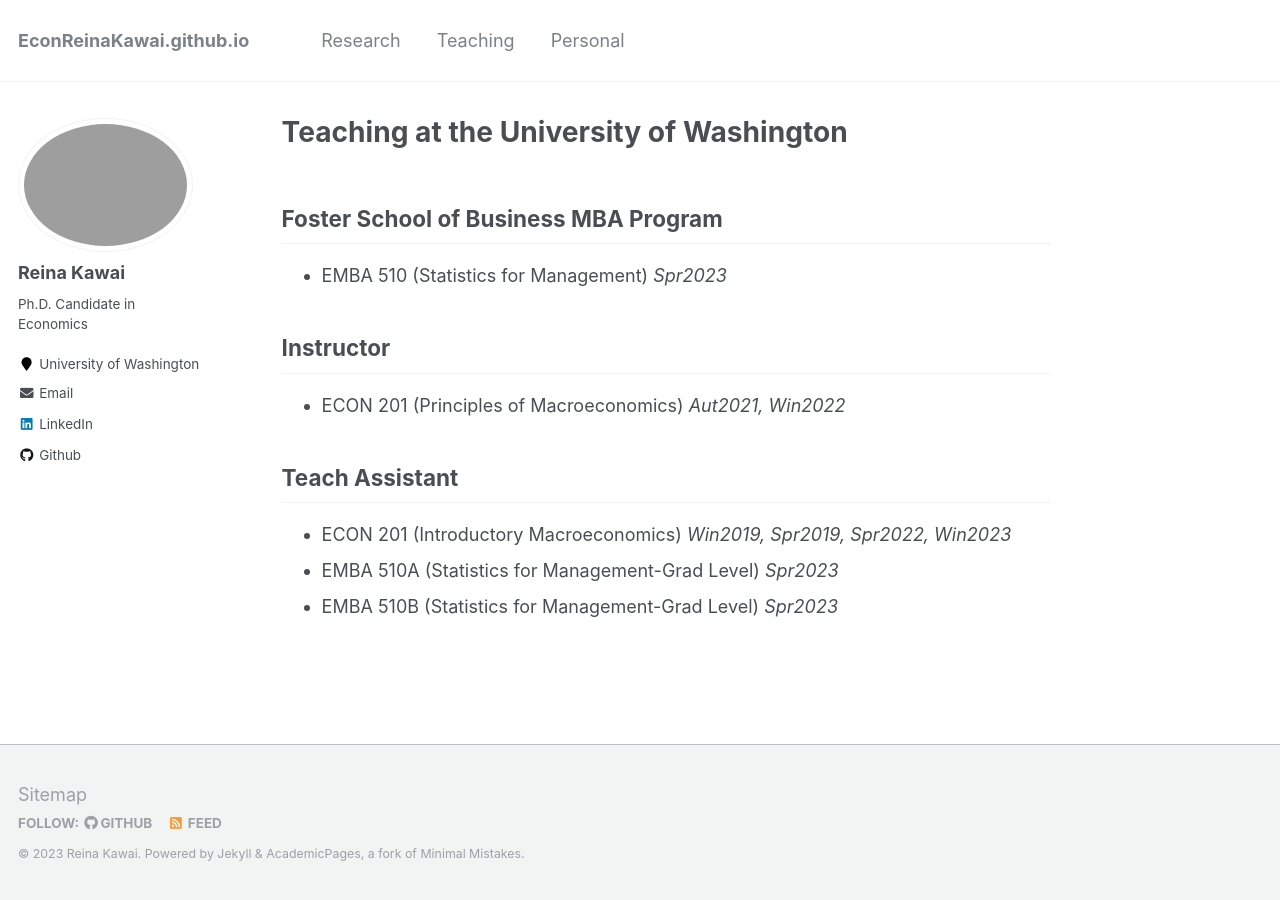
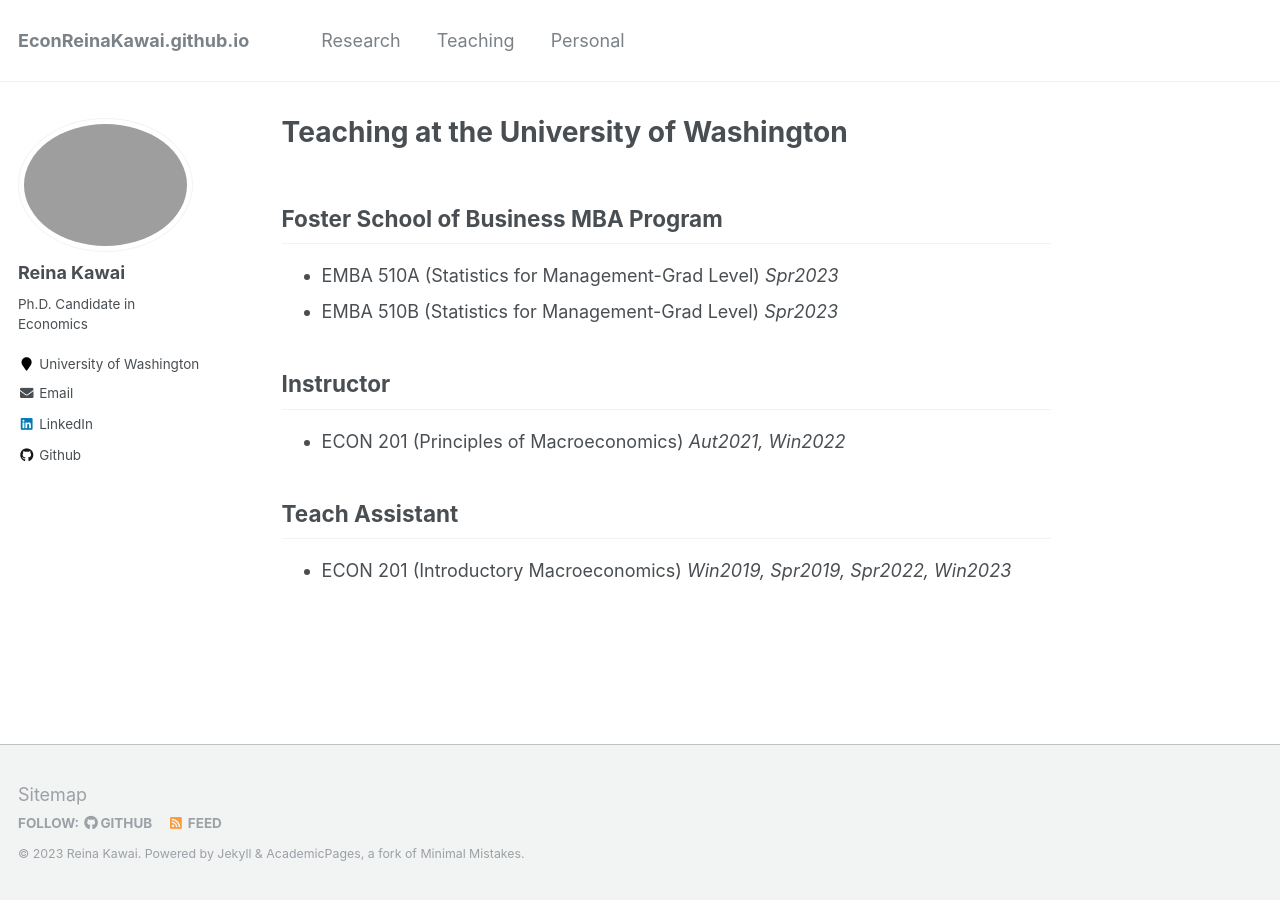
Before and after one commit to Reina-Kawai/Reina-Kawai.github.io, a Jekyll site: the page built from _pages/teaching.md, in a window 1280 px wide. Built offline with Jekyll 4.4.1, drawn with Linux system fonts in a browser that asks for light colours.

Commit message:
Update teaching.md

```diff
--- a/_pages/teaching.md
+++ b/_pages/teaching.md
@@ -5,12 +5,11 @@ permalink: /teaching/
 author_profile: true
 ---
 ## Foster School of Business MBA Program
-* EMBA 510 (Statistics for Management) *Spr2023*
+ * EMBA 510A (Statistics for Management-Grad Level) *Spr2023*
+ * EMBA 510B (Statistics for Management-Grad Level) *Spr2023*
 
 ## Instructor
   * ECON 201 (Principles of Macroeconomics)   *Aut2021, Win2022*
 
 ## Teach Assistant
   * ECON 201 (Introductory Macroeconomics)   *Win2019, Spr2019, Spr2022, Win2023*
-  * EMBA 510A (Statistics for Management-Grad Level) *Spr2023*
-  * EMBA 510B (Statistics for Management-Grad Level) *Spr2023*
```
